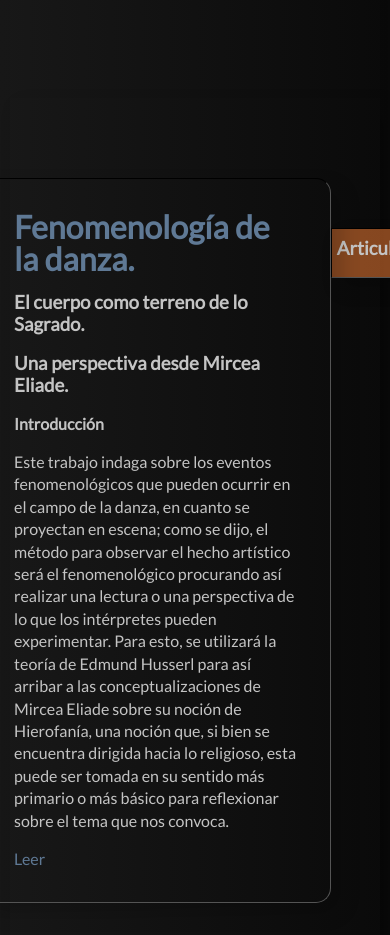
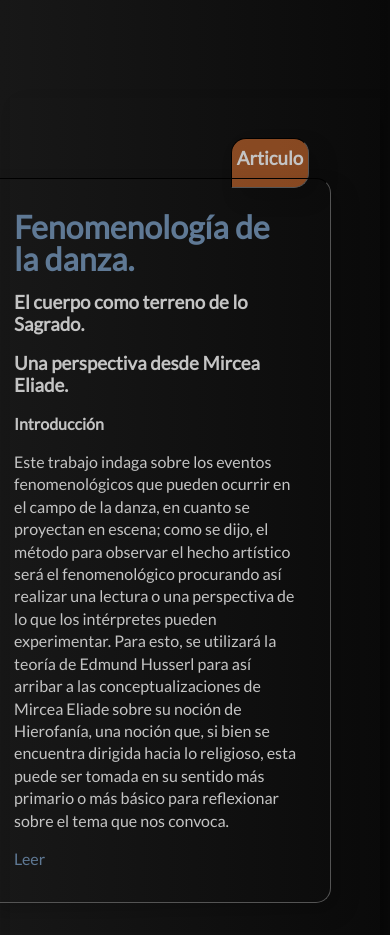
Before and after one commit to MatiasTello87/Labia, a website: page public/index.html in a window 390 px wide. Shown: the part 800-1735 px from the top of the page. Drawn offline with Linux system fonts and the light colour scheme.

Commit message:
mediaqueries

```diff
--- a/sass/style.scss
+++ b/sass/style.scss
@@ -91,7 +91,6 @@ body{
                 background-color: $orange_dark;
                 box-shadow: $shadow;
             }
-
         }
         .autor__articulo{
             width: 300px;
@@ -159,6 +158,10 @@ body{
                 article{
                     width: 350px;
                 }
+                .genero{
+                    transform: translate(-100px, -40px);
+                    @include corner_top();
+                }
             }
         }
     }
```
Also changed, not shown: public/style.css, 1 other file.
